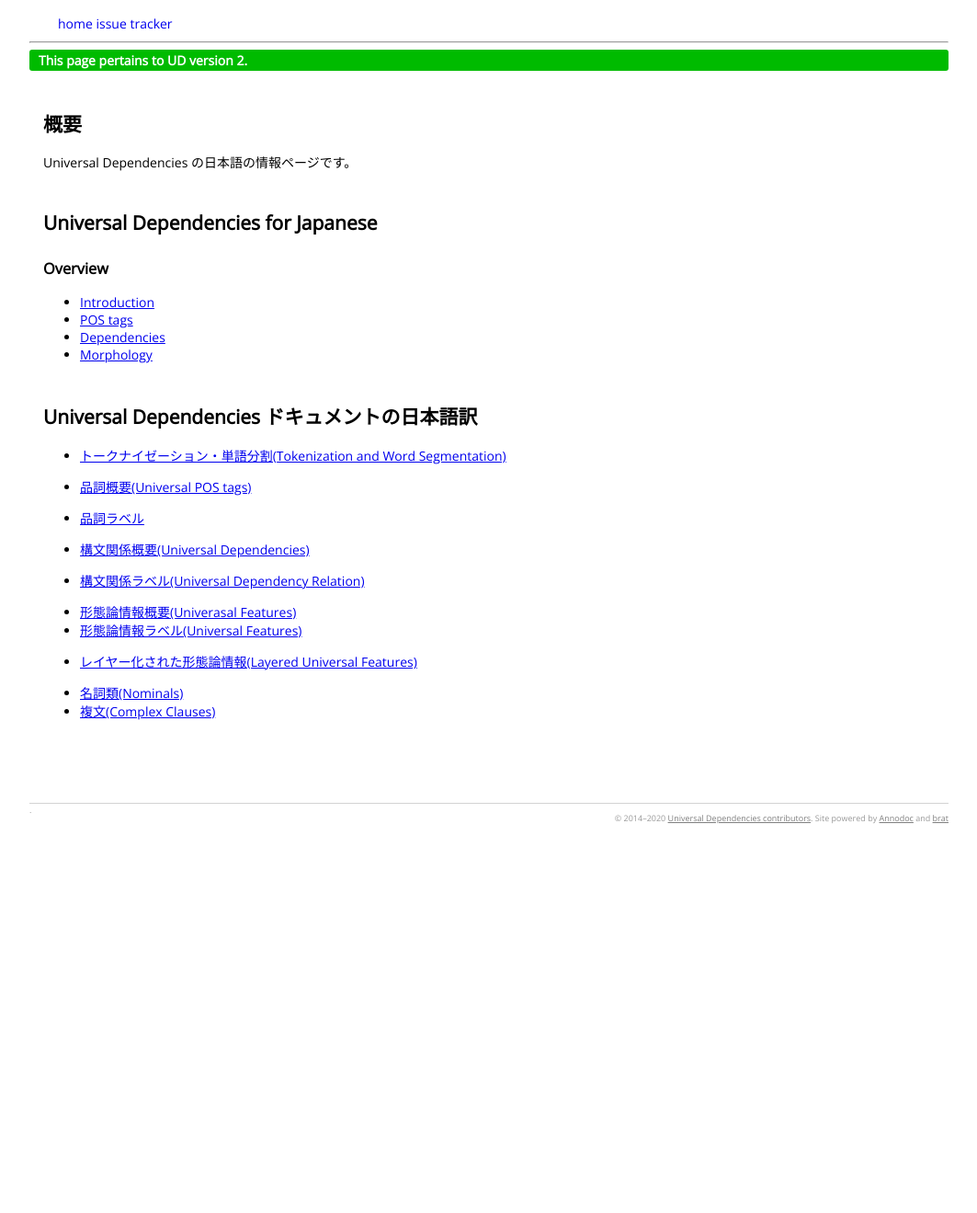
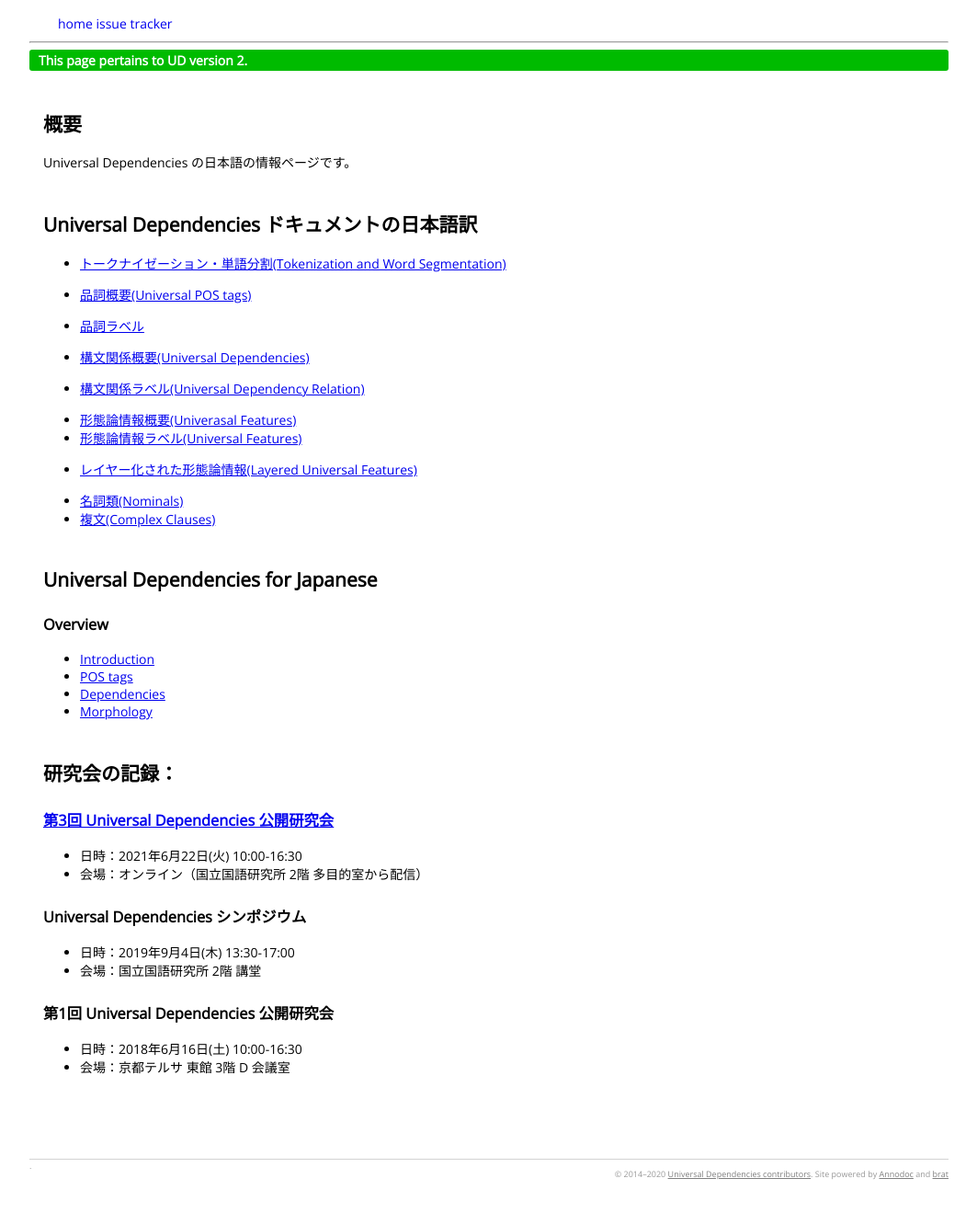
Before and after one commit to udjapanese/docs, a Jekyll site: the page built from index.md, in a window 1280 px wide. Shown: the whole page at 92% size, without its empty margins (108-1171 px from the left). Built offline with Jekyll 4.4.1, drawn with Linux system fonts in a browser that asks for light colours; nearby versions of some CDN libraries; comment, search, counter and statistics services are not loaded; before the commit the page ends 932 px from its top, so only the background shows below that.

```diff
--- a/index.md
+++ b/index.md
@@ -33,3 +26,24 @@ Universal Dependencies の日本語の情報ページです。
 
 * [名詞類(Nominals)](u/overview/nominal-syntax.html)
 * [複文(Complex Clauses)](u/overview/complex-syntax.html)
+
+## Universal Dependencies for Japanese
+### Overview
+* [Introduction](ja/overview/introduction.html)
+* [POS tags](ja/pos/index.html)
+* [Dependencies](ja/dep/index.html)
+* [Morphology](ja/morphology.html)
+
+## 研究会の記録：
+
+### <a href="https://ccd.ninjal.ac.jp/event/20210622.html">第3回 Universal Dependencies 公開研究会</a>
+* 日時：2021年6月22日(火) 10:00-16:30
+* 会場：オンライン（国立国語研究所 2階 多目的室から配信）
+
+### Universal Dependencies シンポジウム
+* 日時：2019年9月4日(木) 13:30-17:00
+* 会場：国立国語研究所 2階 講堂
+
+### 第1回 Universal Dependencies 公開研究会
+* 日時：2018年6月16日(土) 10:00-16:30
+* 会場：京都テルサ 東館 3階 D 会議室
```
Also changed, not shown: other parts of index.md (+2 -9 lines), _ja/introduction.md (+17 -14 lines), _ja/morphology.md (+3 -3 lines).
